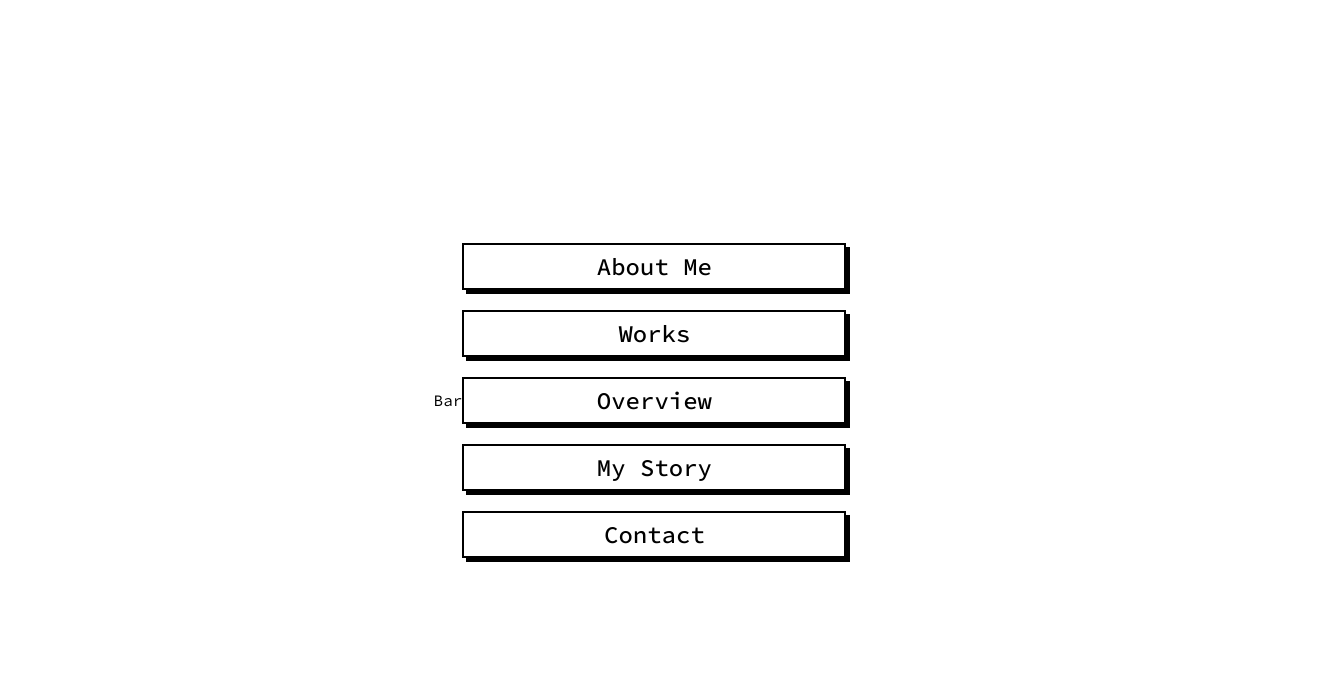
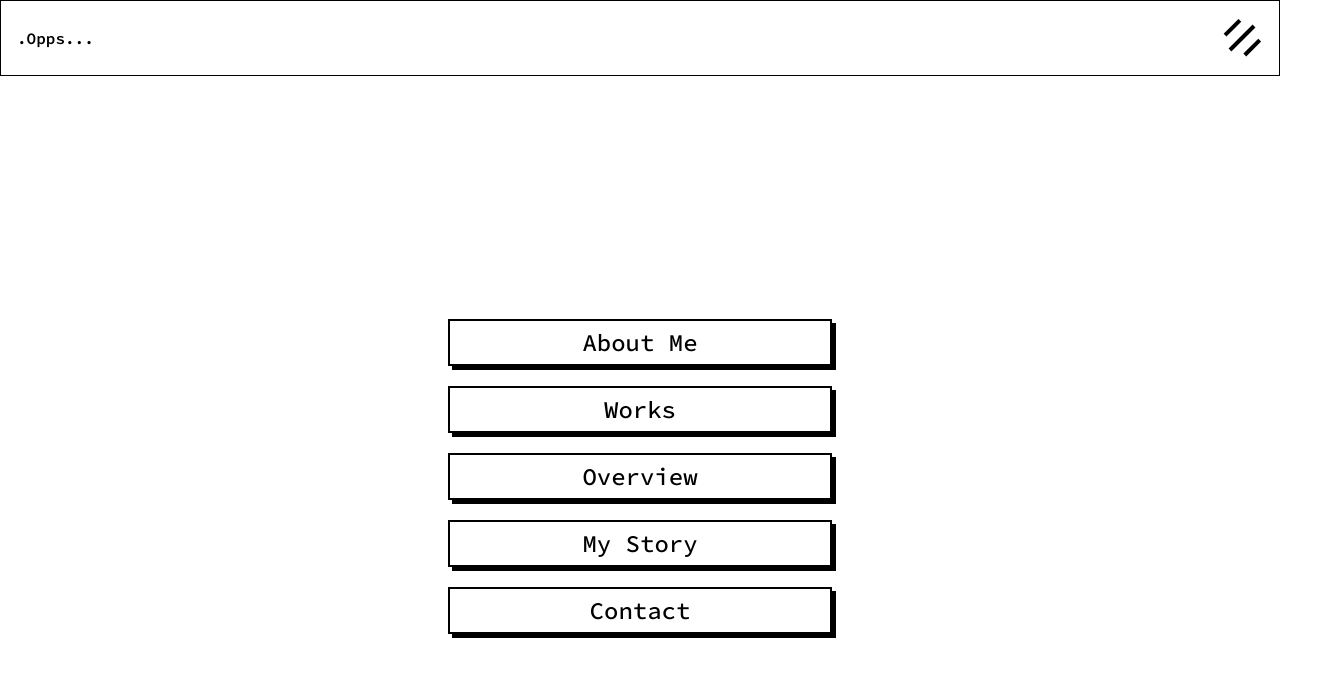
Before and after one commit to phuc-create/me-v3, a React (Create React App) app: page / in a window 1280 px wide. Shown: the top 676 px of the page, 1317 px wide, since content can reach past the window. Built offline with nearby package versions, Linux system fonts and the light colour scheme.

Commit message:
bar animation

```diff
--- /dev/null
+++ b/src/components/Portal/Portal.tsx
@@ -0,0 +1,14 @@
+import React from 'react'
+import ReactDom from 'react-dom'
+interface PrimitivePortalProps {
+  children?: React.ReactNode
+  container?: HTMLElement | null
+}
+const Portal: React.FC<PrimitivePortalProps> = ({
+  children,
+  container = globalThis.document.body
+}) => {
+  return container ? ReactDom.createPortal(children, container) : null
+}
+
+export default Portal
--- /dev/null
+++ b/src/components/Portal/index.ts
@@ -0,0 +1 @@
+export { default } from './Portal'
--- a/src/components/index.ts
+++ b/src/components/index.ts
@@ -1,3 +1,4 @@
 import Button from './Button'
+import Portal from './Portal'
 
-export { Button }
+export { Button, Portal }
--- a/src/pages/Nav/components/Bar/Bar.tsx
+++ b/src/pages/Nav/components/Bar/Bar.tsx
@@ -1,7 +1,18 @@
-import React from 'react'
+import React, { useState } from 'react'
+import './styles.scss'
+import { Portal } from '../../../../components'
+import BarIcon from '../BarIcon'
 
 const Bar = () => {
-  return <div>Bar</div>
+  const [title, setTitle] = useState('.Opps...')
+  return (
+    <Portal container={document.getElementById('root')}>
+      <div className="nav-bar">
+        <span className="nav-bar-title">{title}</span>
+        <BarIcon />
+      </div>
+    </Portal>
+  )
 }
 
 export default Bar
--- /dev/null
+++ b/src/pages/Nav/components/Bar/styles.scss
@@ -0,0 +1,13 @@
+.nav-bar {
+  width: 100%;
+  // height: 60px;
+  border: 1px solid;
+  display: flex;
+  justify-content: space-between;
+  align-items: center;
+  padding: 1rem;
+
+  &-title {
+    font-weight: 600;
+  }
+}
--- /dev/null
+++ b/src/pages/Nav/components/BarIcon/BarIcon.tsx
@@ -0,0 +1,24 @@
+import React, { useState } from 'react'
+import './styles.scss'
+
+const BarIcon = () => {
+  const [active, setActive] = useState(false)
+  const handleCloseOpen = () => setActive(pre => !pre)
+  return (
+    <div className="bar-icon" onClick={handleCloseOpen}>
+      <span className={`bar-icon_line ${active ? 'hidden' : ''}`}></span>
+      <span
+        className={`bar-icon_line primary ${active ? 'hidden' : ''}`}
+      ></span>
+      <span className={`bar-icon_line ${active ? 'hidden' : ''}`}></span>
+      <span
+        className={`bar-icon_close one ${active ? 'active-close' : ''}`}
+      ></span>
+      <span
+        className={`bar-icon_close two ${active ? 'active-close' : ''}`}
+      ></span>
+    </div>
+  )
+}
+
+export default BarIcon
--- /dev/null
+++ b/src/pages/Nav/components/BarIcon/index.ts
@@ -0,0 +1 @@
+export { default } from './BarIcon'
--- /dev/null
+++ b/src/pages/Nav/components/BarIcon/styles.scss
@@ -0,0 +1,72 @@
+.bar-icon {
+  position: relative;
+  width: 42px;
+  height: 42px;
+  display: flex;
+  justify-content: space-around;
+  align-items: center;
+  flex-direction: column;
+  cursor: pointer;
+  transform: rotate(-45deg);
+  transition: 0.5s cubic-bezier(0.18, 0.89, 0.32, 1.28);
+
+  &_line {
+    width: 50%;
+    height: 4px;
+    background-color: #000000;
+    transition: 1s cubic-bezier(0.18, 0.89, 0.32, 1.28);
+    transform: translateX(0);
+    opacity: 1;
+
+    &:nth-child(3) {
+      transition-delay: 0.1s;
+    }
+
+    &.primary {
+      transition-delay: 0.15s;
+      width: 80%;
+    }
+
+    &.hidden {
+      transform: translateX(120px);
+      opacity: 0;
+
+      ~.primary {
+        transform: translateX(120px);
+      }
+    }
+  }
+
+  // handle animation for close button
+  &_close {
+    position: absolute;
+    width: 75%;
+    height: 4px;
+    background-color: #000000;
+    transition: 0.8s cubic-bezier(0.18, 0.89, 0.32, 1.28);
+
+    &.one {
+      transform: translateX(-70px);
+      transition-delay: 0.2s;
+      opacity: 0;
+
+      &.active-close {
+        transform: translateX(0);
+        opacity: 1;
+      }
+    }
+
+    &.two {
+      rotate: 90deg;
+      transform: translateX(70px);
+      // transition: 0.5s cubic-bezier(0.18, 0.89, 0.32, 1.28);
+      transition-delay: 0.1s;
+      opacity: 0;
+
+      &.active-close {
+        transform: translateX(0);
+        opacity: 1;
+      }
+    }
+  }
+}
```
Also changed, not shown: tsconfig.json (+6 -1 lines).
